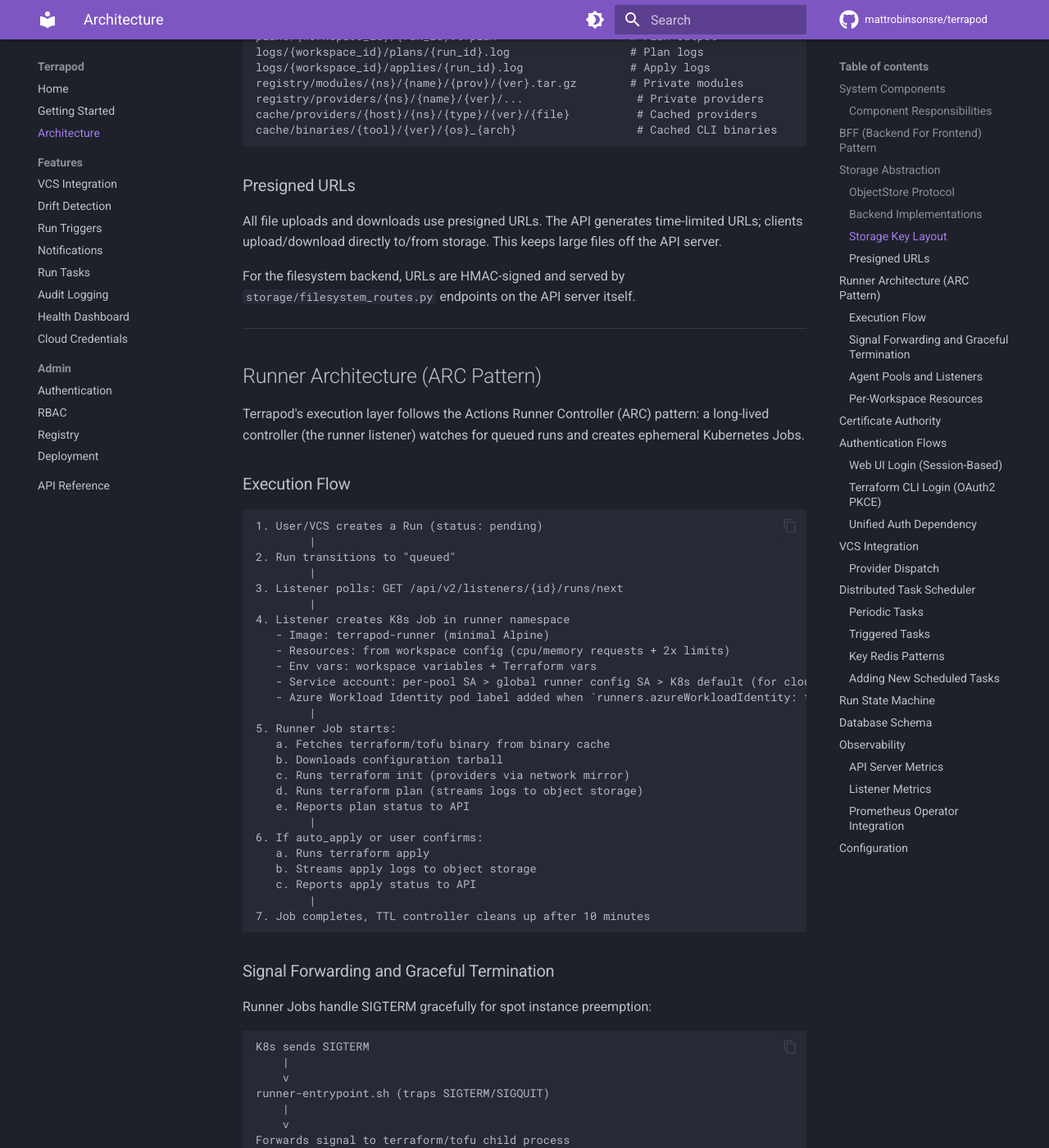
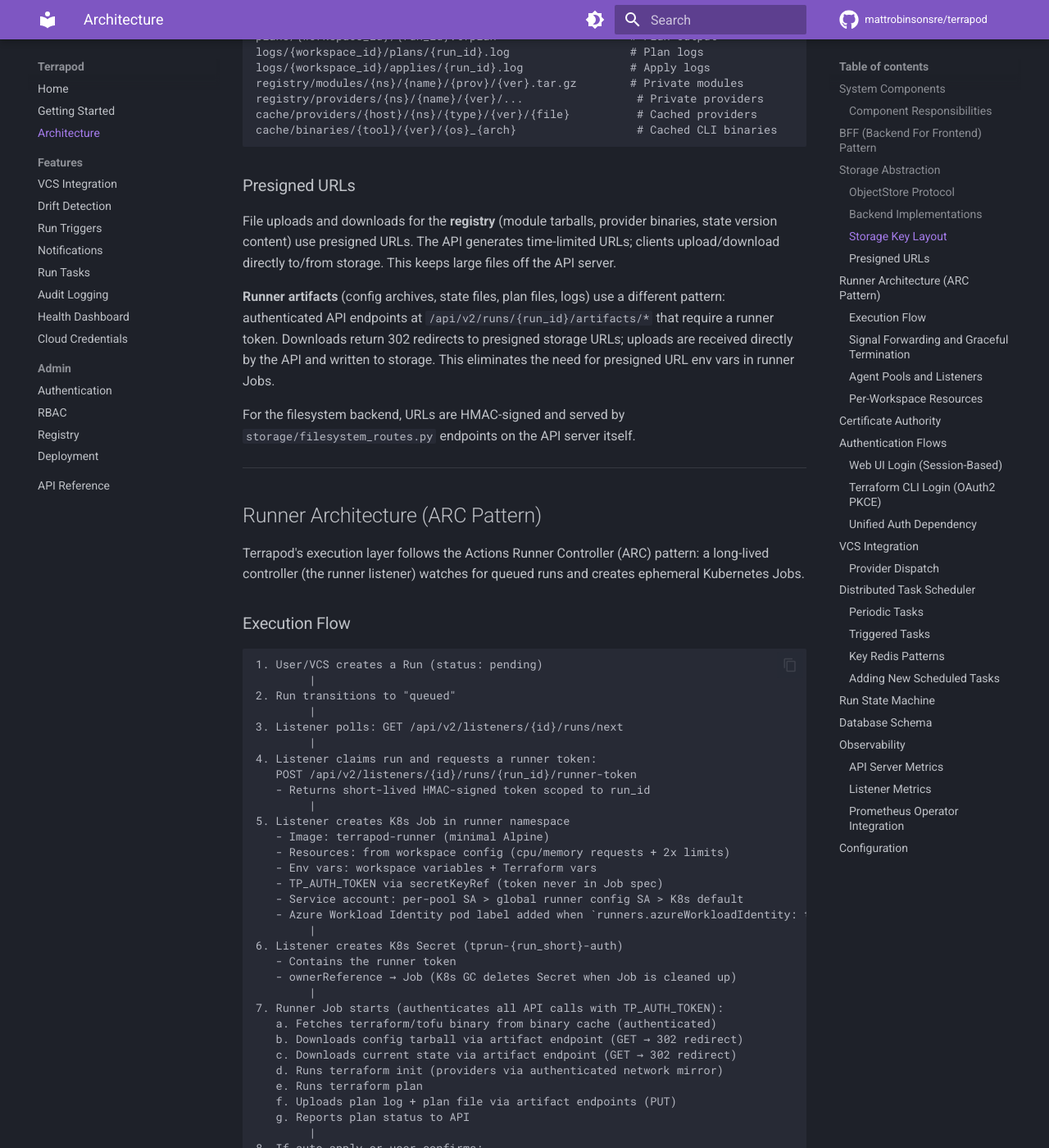
Before and after one commit to mattrobinsonsre/terrapod, an MkDocs documentation site: the page built from docs/architecture.md, in a window 1280 px wide and 1400 px high, scrolled down 3219 px. Shown: the whole window at 82% size. Built offline with MkDocs 1.6.1 and Material for MkDocs 9.7.7, drawn with Linux system fonts in a browser that asks for light colours; comment, search, counter and statistics services are not loaded; some of the changed text lies outside the part shown.

Commit message:
docs: document runner token auth across architecture, API, and security docs
Update all documentation to reflect the runner token authentication
system replacing presigned URL env vars:

- architecture.md: updated execution flow, auth dependency (3 methods),
  presigned URL section clarifying runner vs registry patterns
- api-reference.md: added run artifacts section (7 endpoints), runner
  token endpoint, auth notes on binary cache + provider mirror
- registry.md: updated binary cache and provider mirror with auth
  requirements and credentials block example
- security-hardening.md: added runner token security properties, TTL
  tuning guidance

````diff
--- a/docs/architecture.md
+++ b/docs/architecture.md
@@ -132,7 +132,9 @@
 
 ### Presigned URLs
 
-All file uploads and downloads use presigned URLs. The API generates time-limited URLs; clients upload/download directly to/from storage. This keeps large files off the API server.
+File uploads and downloads for the **registry** (module tarballs, provider binaries, state version content) use presigned URLs. The API generates time-limited URLs; clients upload/download directly to/from storage. This keeps large files off the API server.
+
+**Runner artifacts** (config archives, state files, plan files, logs) use a different pattern: authenticated API endpoints at `/api/v2/runs/{run_id}/artifacts/*` that require a runner token. Downloads return 302 redirects to presigned storage URLs; uploads are received directly by the API and written to storage. This eliminates the need for presigned URL env vars in runner Jobs.
 
 For the filesystem backend, URLs are HMAC-signed and served by `storage/filesystem_routes.py` endpoints on the API server itself.
 
@@ -151,26 +153,38 @@
         |
 3. Listener polls: GET /api/v2/listeners/{id}/runs/next
         |
-4. Listener creates K8s Job in runner namespace
+4. Listener claims run and requests a runner token:
+   POST /api/v2/listeners/{id}/runs/{run_id}/runner-token
+   - Returns short-lived HMAC-signed token scoped to run_id
+        |
+5. Listener creates K8s Job in runner namespace
    - Image: terrapod-runner (minimal Alpine)
    - Resources: from workspace config (cpu/memory requests + 2x limits)
    - Env vars: workspace variables + Terraform vars
-   - Service account: per-pool SA > global runner config SA > K8s default (for cloud identity)
+   - TP_AUTH_TOKEN via secretKeyRef (token never in Job spec)
+   - Service account: per-pool SA > global runner config SA > K8s default
    - Azure Workload Identity pod label added when `runners.azureWorkloadIdentity: true`
         |
-5. Runner Job starts:
-   a. Fetches terraform/tofu binary from binary cache
-   b. Downloads configuration tarball
-   c. Runs terraform init (providers via network mirror)
-   d. Runs terraform plan (streams logs to object storage)
-   e. Reports plan status to API
+6. Listener creates K8s Secret (tprun-{run_short}-auth)
+   - Contains the runner token
+   - ownerReference → Job (K8s GC deletes Secret when Job is cleaned up)
         |
-6. If auto_apply or user confirms:
+7. Runner Job starts (authenticates all API calls with TP_AUTH_TOKEN):
+   a. Fetches terraform/tofu binary from binary cache (authenticated)
+   b. Downloads config tarball via artifact endpoint (GET → 302 redirect)
+   c. Downloads current state via artifact endpoint (GET → 302 redirect)
+   d. Runs terraform init (providers via authenticated network mirror)
+   e. Runs terraform plan
+   f. Uploads plan log + plan file via artifact endpoints (PUT)
+   g. Reports plan status to API
+        |
+8. If auto_apply or user confirms:
    a. Runs terraform apply
-   b. Streams apply logs to object storage
+   b. Uploads apply log + new state via artifact endpoints (PUT)
    c. Reports apply status to API
         |
-7. Job completes, TTL controller cleans up after 10 minutes
+9. Job completes, TTL controller cleans up after 10 minutes
+   Secret is GC'd via ownerReference when Job is deleted
 ```
 
 ### Signal Forwarding and Graceful Termination
@@ -334,19 +348,23 @@
 
 ### Unified Auth Dependency
 
-The API uses a single auth dependency (`api/dependencies.py:get_current_user`) for all endpoints. Two authentication methods are evaluated in priority order:
+The API uses a single auth dependency (`api/dependencies.py:get_current_user`) for all endpoints. Three authentication methods are evaluated in priority order:
 
 ```
 Incoming request
   |
   v
 1. If Authorization: Bearer <token> header present:
-   a. Try API token lookup:
+   a. Try runner token (fast, no I/O):
+      - Token starts with "runtok:" prefix?
+      - Verify HMAC-SHA256 signature + check expiry
+      - Return AuthenticatedUser with auth_method="runner_token", run_id={scoped_run_id}
+   b. Try API token lookup:
       - SHA-256 hash the token
       - Query api_tokens table by hash
       - Check max TTL (created_at + config TTL)
       - Resolve roles from role_assignments + platform_role_assignments
-   b. Try session lookup:
+   c. Try session lookup:
       - Query Redis: tp:session:{token}
       - Slide TTL on hit (12h)
       - Return cached user + roles
@@ -354,6 +372,8 @@
   v (no Bearer, or Bearer didn't match)
 2. Return 401 Unauthorized
 ```
+
+Runner tokens are checked first because verification is purely computational (HMAC comparison) with no database or Redis calls, making it the fastest path for the high-volume runner traffic.
 
 ---
 
````
Also changed, not shown: docs/api-reference.md (+100 -1 lines), docs/registry.md (+14 -6 lines), docs/security-hardening.md (+15 -0 lines).
